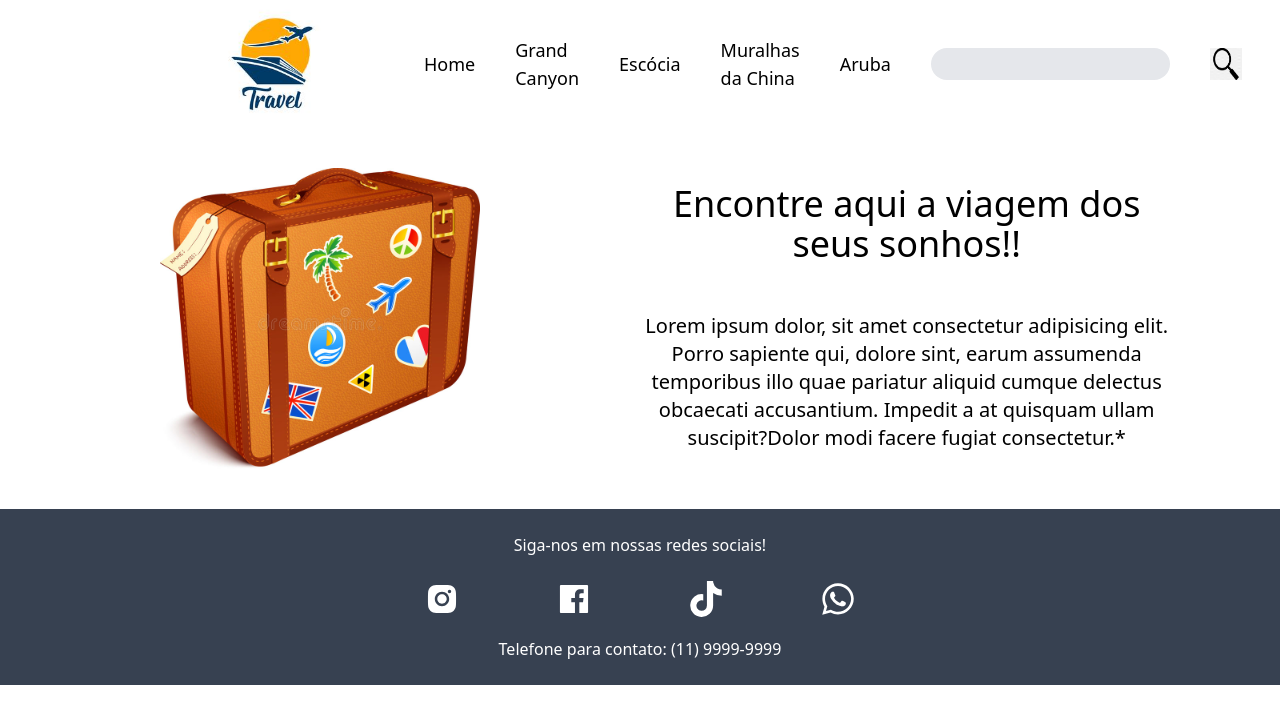
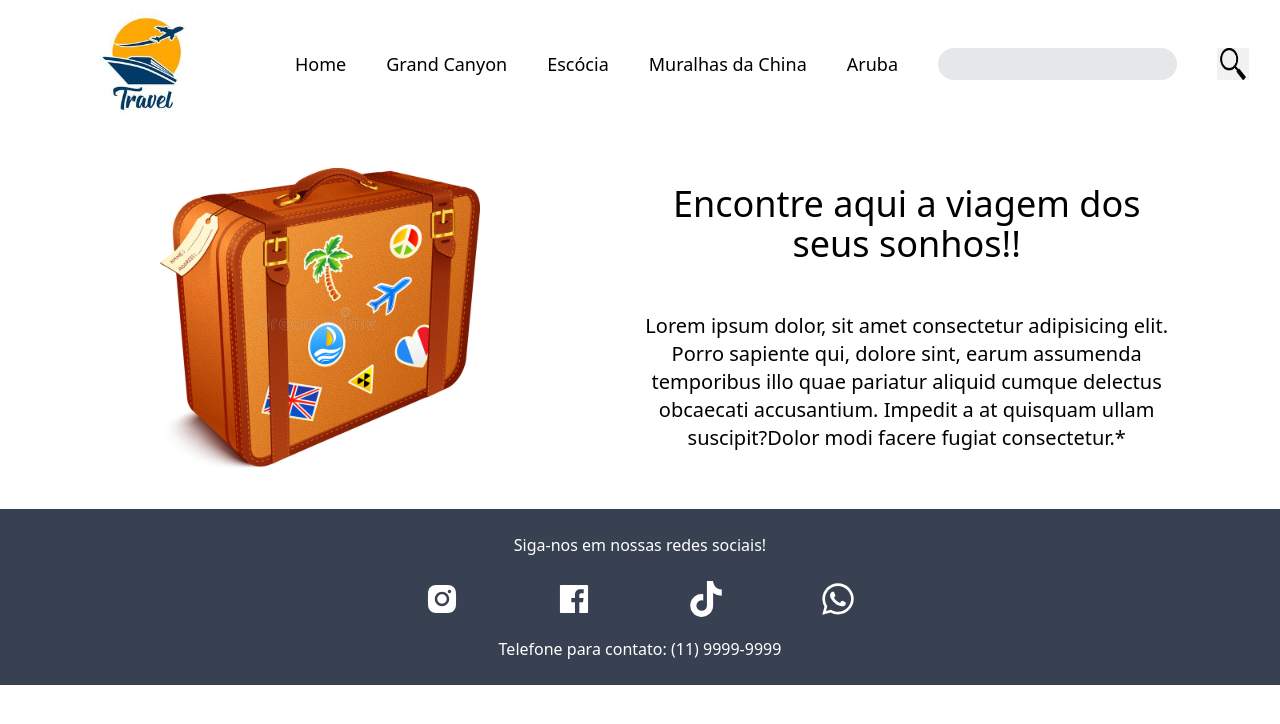
Before and after one commit to willianrizzo/agencia_viagem, a React (Vite) app: page / in a window 1280 px wide. Shown: the top 724 px of the page. Built offline with nearby package versions, Linux system fonts and the light colour scheme.

Commit message:
finalizando

```diff
--- a/src/Componentes/Header.jsx
+++ b/src/Componentes/Header.jsx
@@ -1,16 +1,17 @@
 import Logo from '../assets/viagens.jpg'
 import Lupa from '../assets/lupa.png'
+import { Link } from 'react-router-dom'
 
 function Header(){
     return(
         <div className="">
-            <div className=' w-9/12 m-auto flex gap-10 items-center '>
-                <img className='w-32 h-32 mx-12' src={Logo} alt="" />
-                <p className='font-normal text-lg hover:scale-x-110 duration-100'>Home</p>
-                <p className='font-normal text-lg hover:scale-x-110 duration-100'>Grand Canyon</p>
-                <p className='font-normal text-lg hover:scale-x-110 duration-100'>Escócia</p>
-                <p className='font-normal text-lg hover:scale-x-110 duration-100'>Muralhas da China</p>
-                <p className='font-normal text-lg hover:scale-x-110 duration-100'>Aruba</p>
+            <div className=' justify-center flex gap-10 items-center '>
+                <img className='h-32 mx-12' src={Logo} alt="" />
+                <Link to='/' className='font-normal text-lg hover:scale-x-110 duration-100'>Home</Link>
+                <Link to='/canyon'  className='font-normal text-lg hover:scale-x-110 duration-100'>Grand Canyon</Link>
+                <Link to='/escocia' className='font-normal text-lg hover:scale-x-110 duration-100'>Escócia</Link>
+                <Link to='/china' className='font-normal text-lg hover:scale-x-110 duration-100'>Muralhas da China</Link>
+                <Link to='/aruba' className='font-normal text-lg hover:scale-x-110 duration-100'>Aruba</Link>
                 <input className='bg-gray-200 rounded-2xl p-1' type="search" />
                 <img className='w-8 h-8' src={Lupa} alt="" />
             </div>
```
